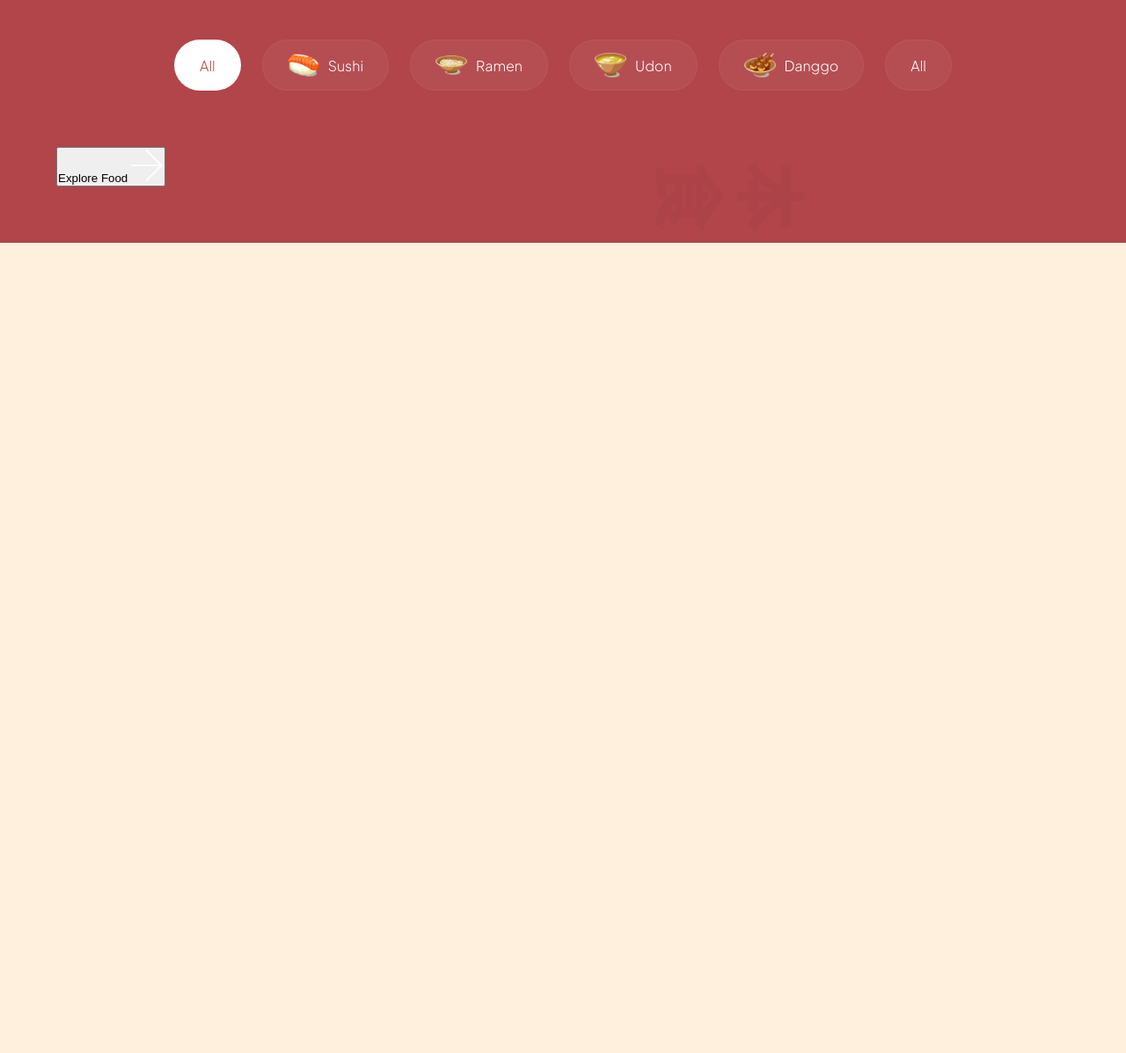
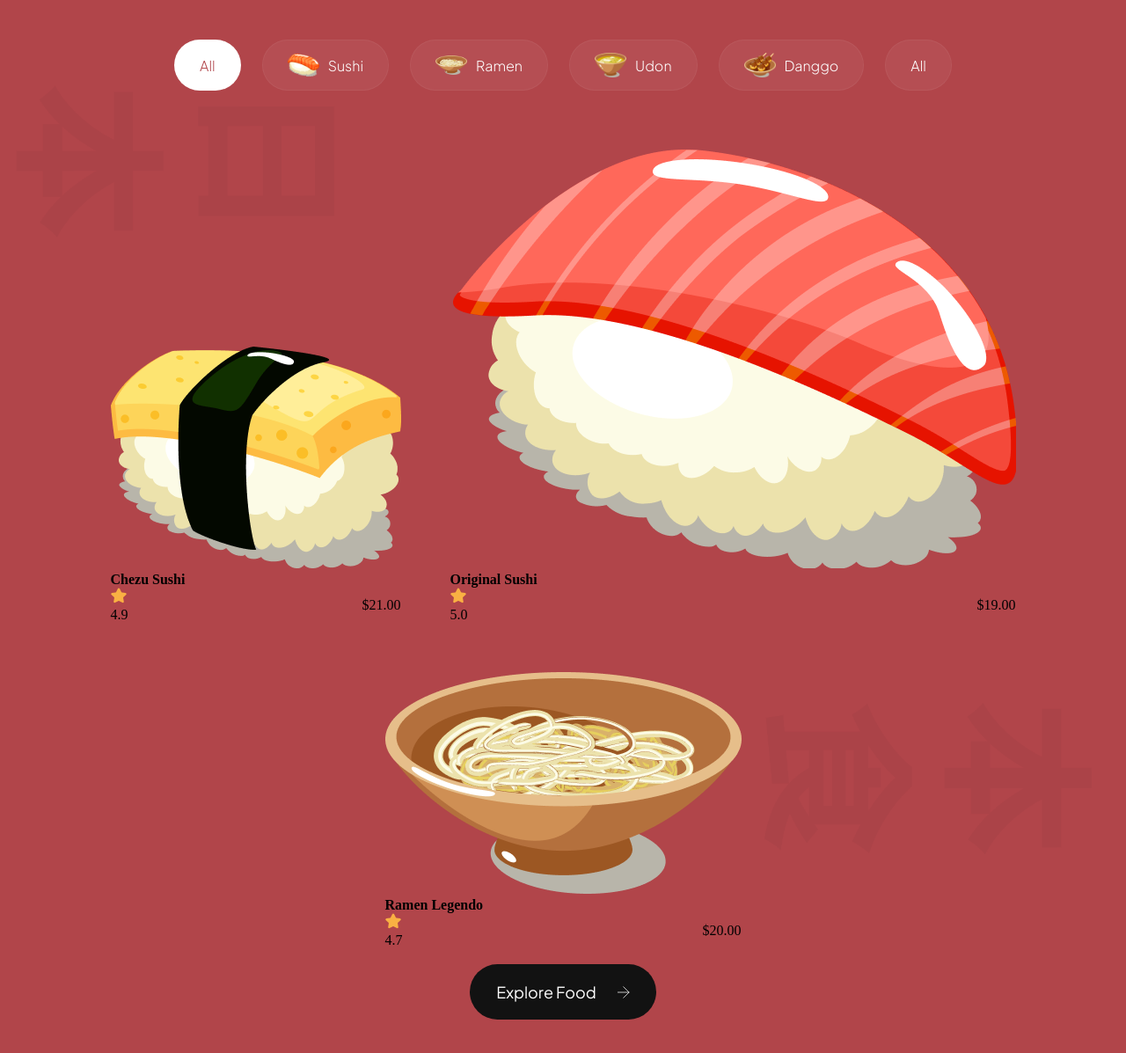
Before and after one commit to kaluczadzsi/sushiman, a website built with Vite: page index.html in a window 1280 px wide. Shown: the part 1663-2860 px from the top of the page at 88% size. Before the commit the page ends 1939 px from the top, so only its background shows below. Built offline with nearby package versions, Linux system fonts and the light colour scheme.

Commit message:
Cards added to the popular foods

```diff
--- a/css/sections/popular.css
+++ b/css/sections/popular.css
@@ -74,4 +74,22 @@
 
 .popular-foods__button {
   width: fit-content;
+  padding: 20px 30px;
+  margin: 18px auto 0;
+  font-size: 18px;
+  line-height: 23px;
+  font-family: var(--plus-jakarta-sans);
+  color: #fff;
+  border: none;
+  outline: none;
+  background: var(--secondary-color);
+  border-radius: 64px;
+  cursor: pointer;
 }
+
+.popular-foods__button img {
+  width: 14px;
+  height: 14px;
+  object-fit: contain;
+  margin-left: 21px;
+}
--- a/index.html
+++ b/index.html
@@ -106,21 +106,72 @@
       <div class="popular-foods__filters sushi__hide-scrollbar">
         <button class="popular-foods__filter-btn active">All</button>
         <button class="popular-foods__filter-btn">
-          <img src="assets/sushi-9.png" alt="sushi 9" />Sushi
+          <img src="assets/sushi-9.png" alt="sushi-9" />Sushi
         </button>
         <button class="popular-foods__filter-btn">
-          <img src="assets/sushi-8.png" alt="sushi 8" />Ramen
+          <img src="assets/sushi-8.png" alt="sushi-8" />Ramen
         </button>
         <button class="popular-foods__filter-btn">
-          <img src="assets/sushi-7.png" alt="sushi 7" />Udon
+          <img src="assets/sushi-7.png" alt="sushi-7" />Udon
         </button>
         <button class="popular-foods__filter-btn">
-          <img src="assets/sushi-6.png" alt="sushi 6" />Danggo
+          <img src="assets/sushi-6.png" alt="sushi-6" />Danggo
         </button>
         <button class="popular-foods__filter-btn">All</button>
       </div>
 
-      <div class="popular-foods__catalogue"></div>
+      <div class="popular-foods__catalogue">
+        <article class="popular-foods__card active-card">
+          <img
+            class="popular-foods__card-image"
+            src="assets/sushi-12.png"
+            alt="sushi-12"
+          />
+          <h4 class="popular-foods__card-title">Chezu Sushi</h4>
+          <div class="popular-foods__card-details flex-between">
+            <div class="popular-foods__card-rating">
+              <img src="assets/star.svg" alt="star" />
+              <p>4.9</p>
+            </div>
+
+            <p class="popular-foods__card-price">$21.00</p>
+          </div>
+        </article>
+
+        <article class="popular-foods__card">
+          <img
+            class="popular-foods__card-image"
+            src="assets/sushi-11.png"
+            alt="sushi-11"
+          />
+          <h4 class="popular-foods__card-title">Original Sushi</h4>
+          <div class="popular-foods__card-details flex-between">
+            <div class="popular-foods__card-rating">
+              <img src="assets/star.svg" alt="star" />
+              <p>5.0</p>
+            </div>
+
+            <p class="popular-foods__card-price">$19.00</p>
+          </div>
+        </article>
+
+        <article class="popular-foods__card">
+          <img
+            class="popular-foods__card-image"
+            src="assets/sushi-10.png"
+            alt="sushi-10"
+          />
+          <h4 class="popular-foods__card-title">Ramen Legendo</h4>
+          <div class="popular-foods__card-details flex-between">
+            <div class="popular-foods__card-rating">
+              <img src="assets/star.svg" alt="star" />
+              <p>4.7</p>
+            </div>
+
+            <p class="popular-foods__card-price">$20.00</p>
+          </div>
+        </article>
+      </div>
 
       <button class="popular-foods__button">
         Explore Food
```
